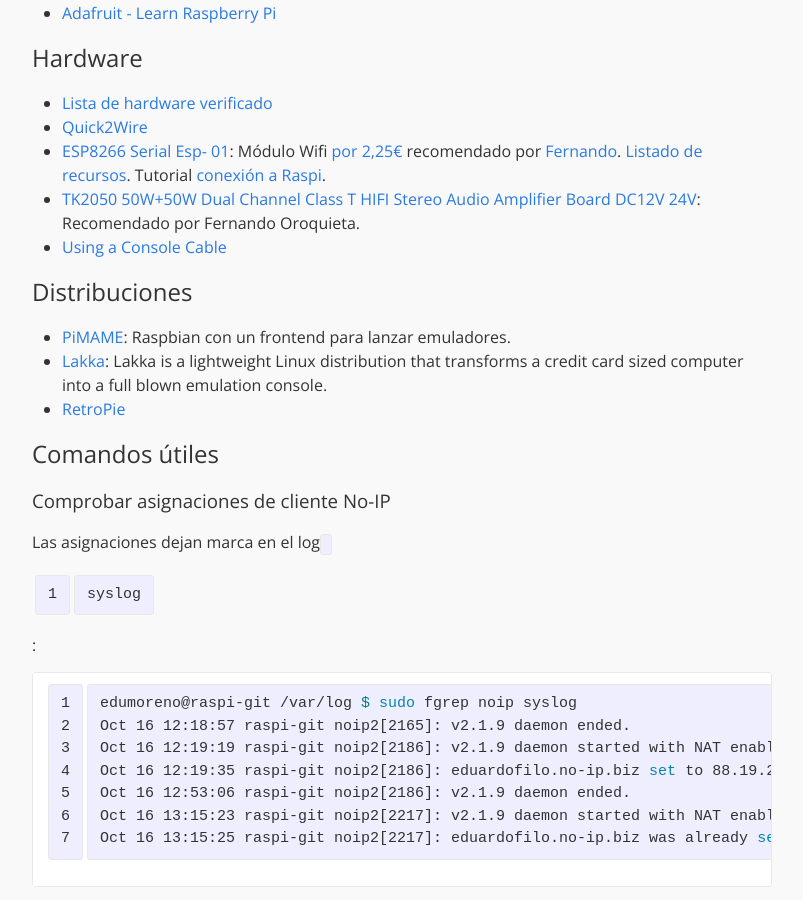
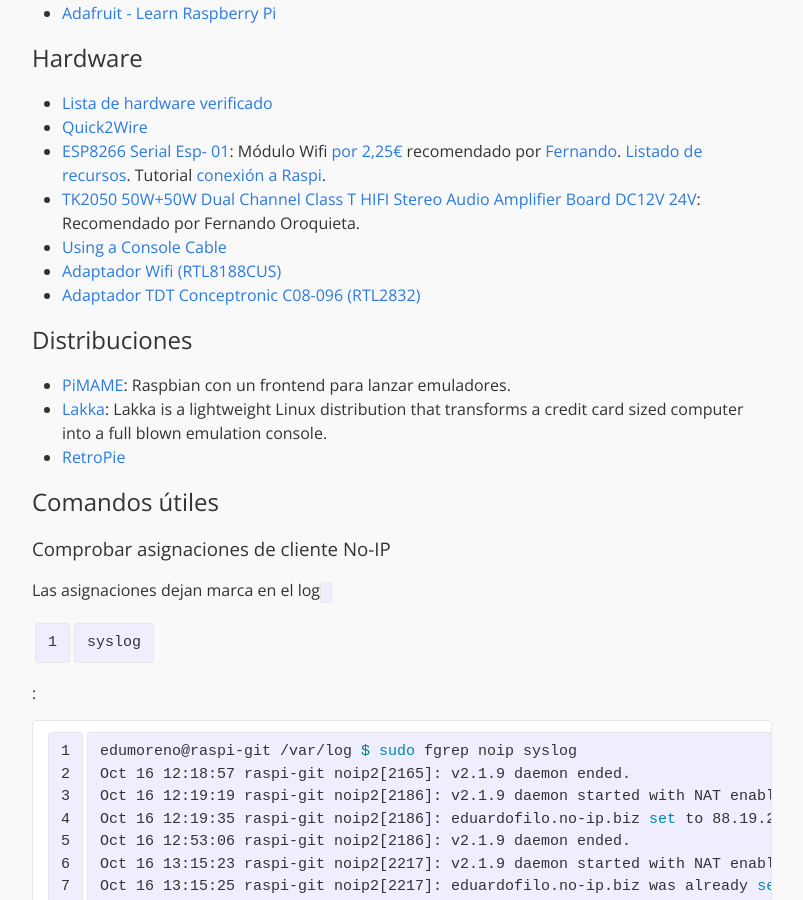
Before and after one commit to eduardofilo/eduardofilo.jekyll, a Jekyll site: the page built from sistemas/raspi.md, in a window 1280 px wide and 900 px high, scrolled down 493 px. Shown: the whole window, without its empty margins (238-1041 px from the left). Built offline with Jekyll 4.4.1, drawn with Linux system fonts in a browser that asks for light colours; Markdown is read by kramdown in place of the engine named in the settings.

Commit message:
Adaptadores Wifi y TDT para Raspberry.

```diff
--- a/sistemas/raspi.md
+++ b/sistemas/raspi.md
@@ -27,6 +27,8 @@
 * [ESP8266 Serial Esp- 01](http://espressif.com/en/products/esp8266/): Módulo Wifi [por 2,25€](http://es.aliexpress.com/item/2PCS-ESP8266-Serial-Esp-01-WIFI-Wireless-Transceiver-Module-Send-Receive-LWIP-AP-STA/32232009463.html?recommendVersion=1) recomendado por [Fernando](https://twitter.com/m_trombone). [Listado de recursos](http://www.xess.com/blog/esp8266-resources/). Tutorial [conexión a Raspi](http://www.extragsm.com/blog/2014/12/03/connect-esp8266-to-raspberry-pi/).
 * [TK2050 50W+50W Dual Channel Class T HIFI Stereo Audio Amplifier Board DC12V 24V](http://www.ebay.com/itm/TK2050-50W-50W-Dual-Channel-Class-T-HIFI-Stereo-Audio-Amplifier-Board-DC12V-24V-/181441180570): Recomendado por Fernando Oroquieta.
 * [Using a Console Cable](https://learn.adafruit.com/adafruits-raspberry-pi-lesson-5-using-a-console-cable?view=all)
+* [Adaptador Wifi (RTL8188CUS)](http://www.raspipc.es/public/home/index.php?ver=tienda&accion=verArticulo&idProducto=1079)
+* [Adaptador TDT Conceptronic C08-096 (RTL2832)](http://www.amazon.es/Conceptronic-C08-096-receptor-Dvb-T-radio/dp/B003KCKERE)
 
 ## Distribuciones
 
```
